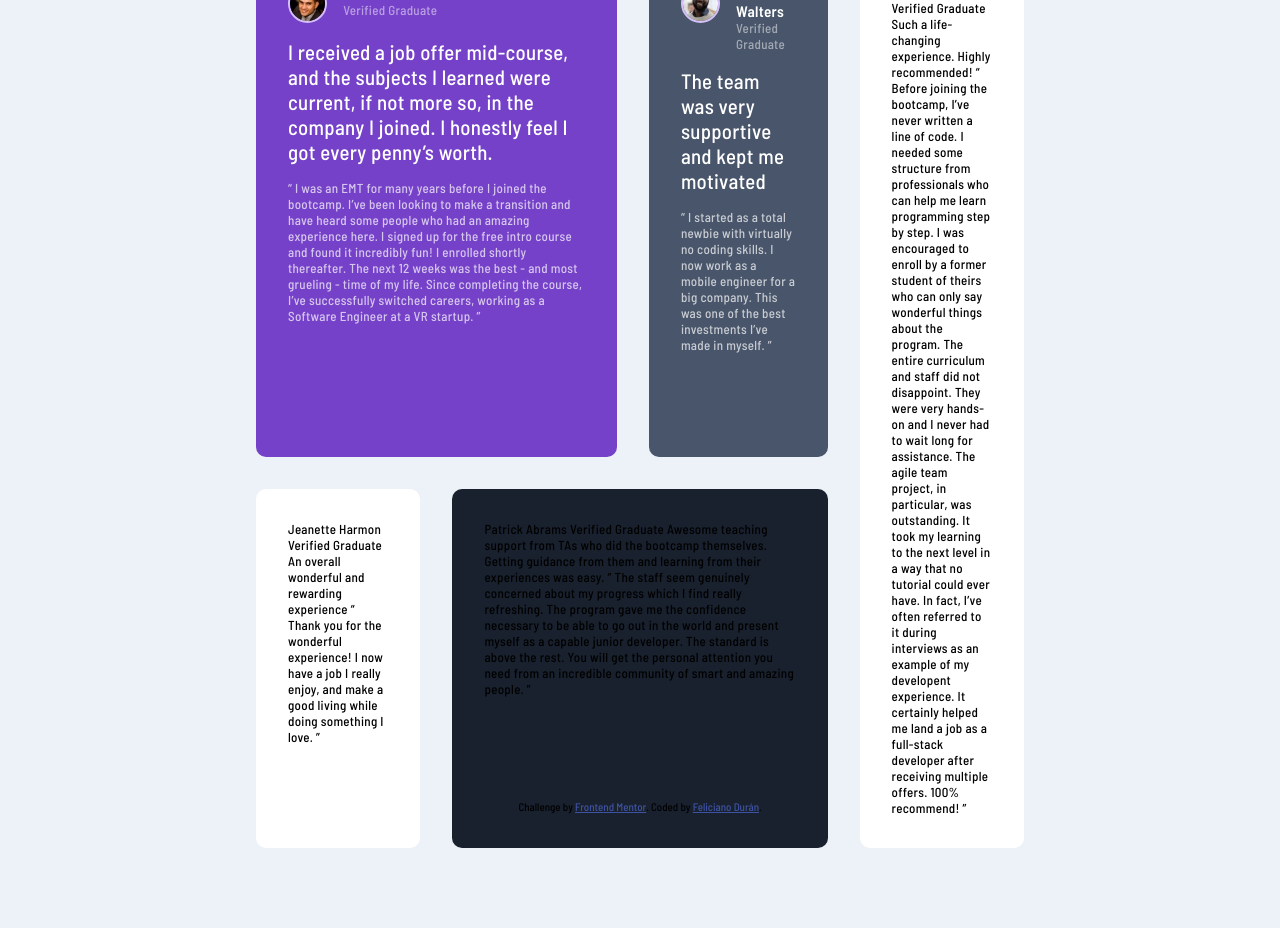
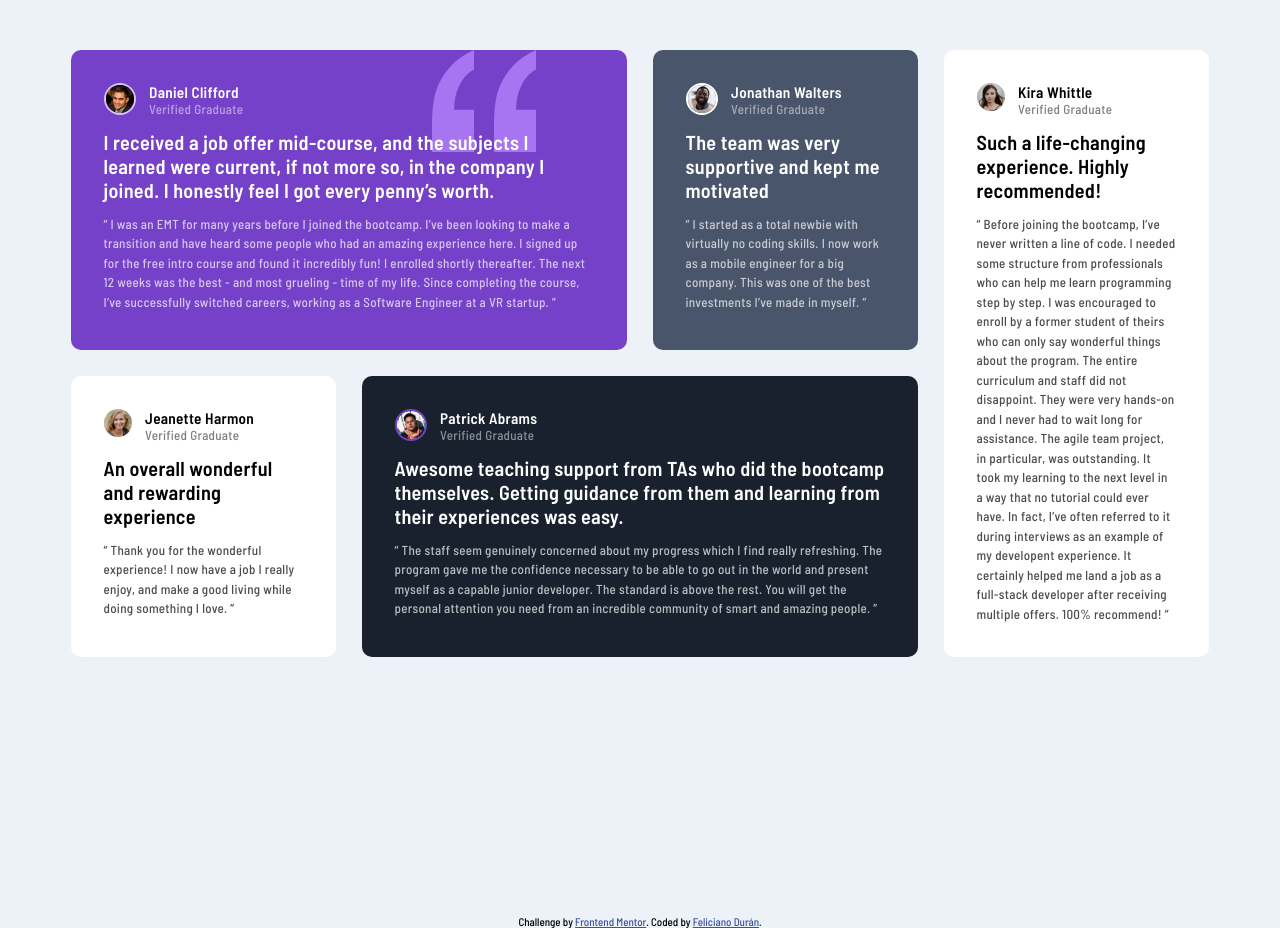
Before and after one commit to FelicianoDuran/testimonials-grid-section, a plain HTML site: page index.html in a window 1280 px wide. Before the commit the page ends 848 px from the top, so only its background shows below. Drawn offline with Linux system fonts and the light colour scheme.

Commit message:
Git commit 10/05/21

```diff
--- a/app/scss/_globals.scss
+++ b/app/scss/_globals.scss
@@ -5,6 +5,8 @@
 }
 body{
     font-family: 'Barlow Semi Condensed', sans-serif;
-    font-size: 13px;
     background-color: hsl(210, 46%, 95%);
 }
+html{
+    font-size: 13px;
+}
--- a/app/scss/_main.scss
+++ b/app/scss/_main.scss
@@ -1,28 +1,59 @@
-.attribution { font-size: 11px; text-align: center; bottom: 0;}
+.attribution { font-size: 11px; text-align: center; bottom: 0; padding: 3rem;}
 .attribution a { color: hsl(228, 45%, 44%); }
 
+@mixin borderColor($colorBorder) {
+    border: 2px solid $colorBorder;
+}
 .container-grid{
-    height: 100vh;
-    width: 60vw;
     display: grid;
-    margin: auto;
-    grid-template-columns: repeat(4 , 1fr);
     align-content: center;
     justify-content: center;
+    margin: auto;
     gap: 2rem;
+    padding: 0 1rem;
+    padding-top: 50px;
+    grid-template-columns: repeat(1, 100%);
+    grid-template-areas: "card1" "card2" "card3" "card4" "card5";
+}
+
+@media screen and (min-width: 768px) {
+  .container-grid {
+    padding: 0 3rem;
+    padding-top: 50px;
+    grid-template-columns: repeat(3, minmax(216px, 255px));
+    grid-template-rows: minmax(min-content, 282px) minmax(min-content, 262px) minmax(min-content, 232px);
+    grid-template-areas: "card1 card1 card2"
+                         "card3 card4 card4"
+                         "card5 card5 card5";
+  }
+}
+
+@media screen and (min-width: 1200px) {
+  .container-grid {
+    grid-template-columns: repeat(4, 265px);
     grid-template-areas: "card1 card1 card2 card5"
                          "card3 card4 card4 card5";
+  }
+  .attribution{
+      padding: 0rem;
+  }
 }
+
+@media screen and (min-height: 810px) and (min-width: 1200px) {
+  .container-grid {
+    height: calc( 100vh - 77px);
+  }
+}
+
 .card{
     border-radius: 10px;
-    padding: 2rem;
+    padding: 2.5rem;
     letter-spacing: 0.3px;
 
     &__image{
         border-radius: 50%;
         height: 2.2rem;
         margin-right: 1rem;
-        border: 2px solid #d5c1f7;
     }
     &__header{
         display: flex;
@@ -33,23 +64,46 @@
     }
     &__opacity70{
         opacity: 70%;
+        line-height: 1.5rem;
     }
     &__maintitle{
-        font-size: 1.3rem;
+        font-size: 1.55rem;
         padding-bottom: 1rem;
+        font-weight: 600;
+        position: relative;
     }
 }
-
 #card1{
+    position: relative;
     grid-area: card1;
     background-color: $moderate-violet;
     color: $white;
+    img.card__image{
+        @include borderColor(#d5c1f7);
+    }
+            &::before {
+            content: url(../app/images/bg-pattern-quotation.svg);
+            position: absolute;
+            top: 0;
+            right: 3rem;
+            z-index: 0;
 
-}
+            @media only screen and (min-width: 800px) {
+                right: 6rem;
+            }
+
+            @media only screen and (min-width: 1200px) {
+                right: 7rem;
+            }
+        }
+    }
 #card2{
-   grid-area: card2;
-   background-color: $dark-grey-blue;
-   color: $white;
+    grid-area: card2;
+    background-color: $dark-grey-blue;
+    color: $white;
+    img{
+        @include borderColor($white);
+    }
 }
 #card3{
     grid-area: card3;
@@ -57,7 +111,11 @@
 }
 #card4{
     grid-area: card4;
-    background-color: $dark-black-blue
+    background-color: $dark-black-blue;
+    color: $white;
+    img{
+        @include borderColor($moderate-violet);
+    }
 }
 #card5{
     grid-area: card5;
--- a/index.html
+++ b/index.html
@@ -4,7 +4,7 @@
   <meta charset="UTF-8">
   <meta name="viewport" content="width=device-width, initial-scale=1.0"> <!-- displays site properly based on user's device -->
 
-  <link rel="icon" type="image/png" sizes="32x32" href="./images/favicon-32x32.png">
+  <link rel="icon" type="image/png" sizes="32x32" href="app/images/favicon-32x32.png">
 
   <title>Frontend Mentor | Testimonials grid section v2</title>
 
@@ -14,8 +14,7 @@
 </head>
 <body>
   <div class="container-grid">
-
-    <!-- CARD -1- CONTENT -->
+    <!-- CARD -1- -->
     <div id="card1" class="card">
         <div class="card__header">
             <img src="app/images/image-daniel.jpg" alt="" class="card__image" srcset="">
@@ -41,7 +40,7 @@
         </div>
     </div>
 
-    <!-- CARD -2- CONTENT -->
+    <!-- CARD -2- -->
     <div id="card2" class="card">
       <div class="card__header">
       <img src="app/images/image-jonathan.jpg" alt="" class="card__image" srcset="">
@@ -62,38 +61,63 @@
       </div>
     </div>
 
-    <!-- CARD -3- CONTENT -->
+    <!-- CARD -3- -->
     <div id="card3" class="card">
-          Jeanette Harmon
-          Verified Graduate
-
+      <div class="card__header">
+        <img src="app/images/image-jeanette.jpg" alt="" class="card__image" srcset="">
+        <div class="card__details">
+          <h3>Jeanette Harmon</h3>
+          <p class="card__opacity50">Verified Graduate</p>
+        </div>
+      </div>
+      <div class="card__content">
+        <div class="card__maintitle">
           An overall wonderful and rewarding experience
-
+        </div>
+        <p class="card__opacity70">
           “ Thank you for the wonderful experience! I now have a job I really enjoy, and make a good living
           while doing something I love. ”
+        </p>
+      </div>
     </div>
 
-    <!-- CARD -4- CONTENT -->
+    <!-- CARD -4- -->
     <div id="card4" class="card">
-          Patrick Abrams
-          Verified Graduate
-
+      <div class="card__header">
+        <img src="app/images/image-patrick.jpg" alt="" class="card__image" srcset="">
+        <div class="card__details">
+          <h3>Patrick Abrams</h3>
+          <p class="card__opacity50">Verified Graduate</p>
+        </div>
+      </div>
+      <div class="card__content">
+        <div class="card__maintitle">
           Awesome teaching support from TAs who did the bootcamp themselves. Getting guidance from them and
           learning from their experiences was easy.
-
+        </div>
+        <p class="card__opacity70">
           “ The staff seem genuinely concerned about my progress which I find really refreshing. The program
           gave me the confidence necessary to be able to go out in the world and present myself as a capable
           junior developer. The standard is above the rest. You will get the personal attention you need from
           an incredible community of smart and amazing people. ”
+        </p>
+      </div>
     </div>
 
-    <!-- CARD -5- CONTENT -->
+    <!-- CARD -5- -->
     <div id="card5" class="card">
-          Kira Whittle
-          Verified Graduate
-
+      <div class="card__header">
+          <img src="app/images/image-kira.jpg" alt="" class="card__image" srcset="">
+          <div class="card__details">
+            <h3>Kira Whittle</h3>
+            <p class="card__opacity50">Verified Graduate</p>
+          </div>
+        </div>
+        <div class="card__content">
+          <div class="card__maintitle">
             Such a life-changing experience. Highly recommended!
-
+          </div>
+          <p class="card__opacity70">
             “ Before joining the bootcamp, I’ve never written a line of code. I needed some structure from
             professionals who can help me learn programming step by step. I was encouraged to enroll by a former
             student of theirs who can only say wonderful things about the program. The entire curriculum and staff
@@ -102,12 +126,16 @@
             could ever have. In fact, I’ve often referred to it during interviews as an example of my developent
             experience. It certainly helped me land a job as a full-stack developer after receiving multiple offers.
             100% recommend! ”
+          </p>
+        </div>
     </div>
   </div>
 
+  <footer>
     <div class="attribution">
       Challenge by <a href="https://www.frontendmentor.io/challenges/testimonials-grid-section-Nnw6J7Un7" target="_blank">Frontend Mentor</a>.
       Coded by <a href="https://www.frontendmentor.io/profile/FelicianoDuran">Feliciano Durán</a>.
     </div>
+  </footer>
 </body>
 </html>
```
Also changed, not shown: dist/style.css, 1 other file. Lines whose indentation alone changed are shown as unchanged.
